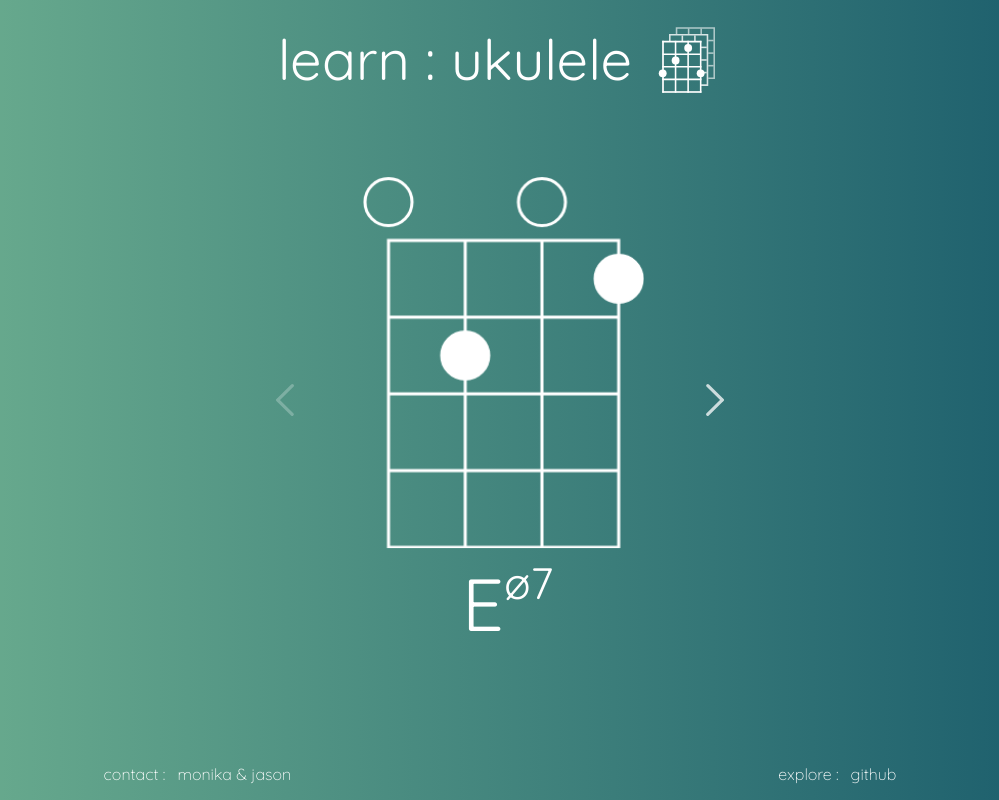
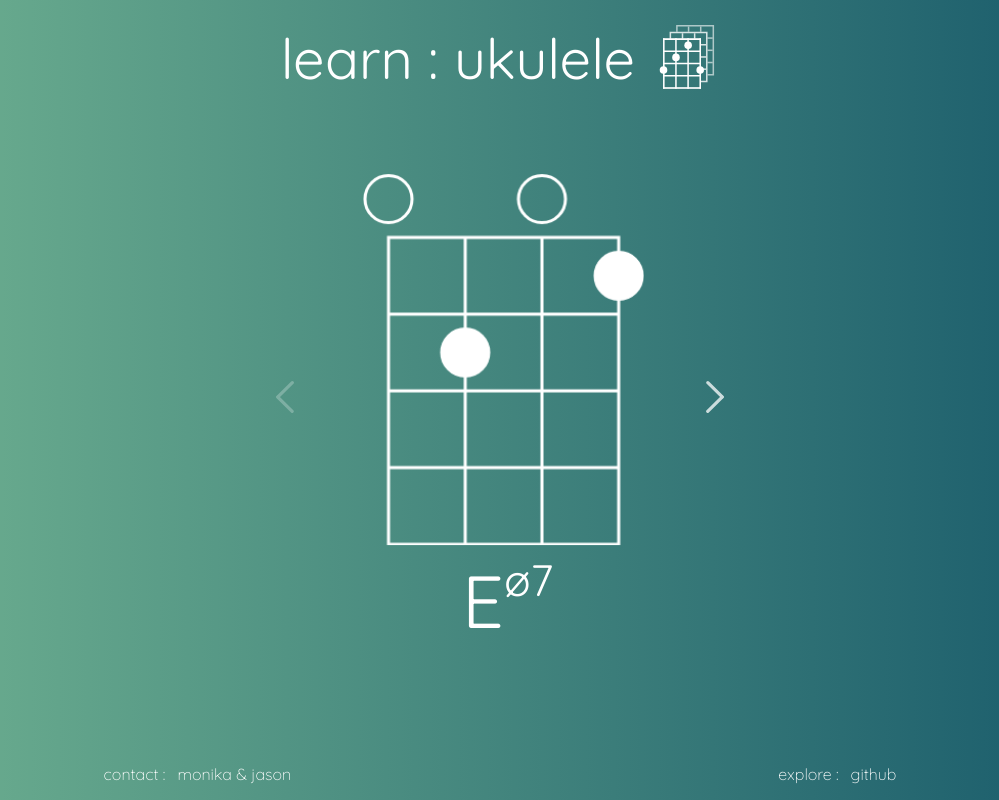
Before and after one commit to jdobrowner/learn-ukulele, a website: page index.html in a window 1280 px wide. Both pictures are taken after a click on the element "learn : ukulele". Shown: the whole page, without its empty margins (140-1139 px from the left). Drawn offline with nearby package versions, Linux system fonts and the light colour scheme; no server answers.

Commit message:
fixing small merge issues

```diff
--- a/app.js
+++ b/app.js
@@ -465,7 +465,8 @@ function removeClassBoldAndContainers(w,x,y,z) {
 function returnToLanding() {
 
   $('nav').on('click', '.title', function(e) {
-
+    ukuApp.state.page = 1;
+    $('.chord-icon').attr('src', 'images/chord-p-icon.svg');
     $('main').empty();
     landingPage();
   });
--- a/index.html
+++ b/index.html
@@ -15,7 +15,7 @@
 	<header>
 		<nav>
 			<h1 class="title">learn : ukulele</h1>
-			<img class="chord-icon" src="images/chord-p-icon.svg">
+			<div class="icon>"><img class="chord-icon" src="images/chord-p-icon.svg"></div>
 		</nav>
 	</header>
 	<main></main>
--- a/style.css
+++ b/style.css
@@ -46,7 +46,6 @@ nav {
 	flex-wrap: nowrap;
 	align-items: center;
 	justify-content: center;
-
 }
 
 .title {
@@ -63,16 +62,21 @@ nav {
   margin: 0 auto;
 }
 
+.icon {
+  width: 120px;
+  height: 64px;
+}
+
 .chord-icon {
 	cursor: pointer;
-	width: 70px;
-	border: 5px solid transparent;
+	width: 64px;
+	border: 3px solid transparent;
 	margin: 0 10px;
 }
 
 .chord-icon:hover {
 	border: none;
-	width: 70px;
+	width: 64px;
 }
 
 canvas {
```
